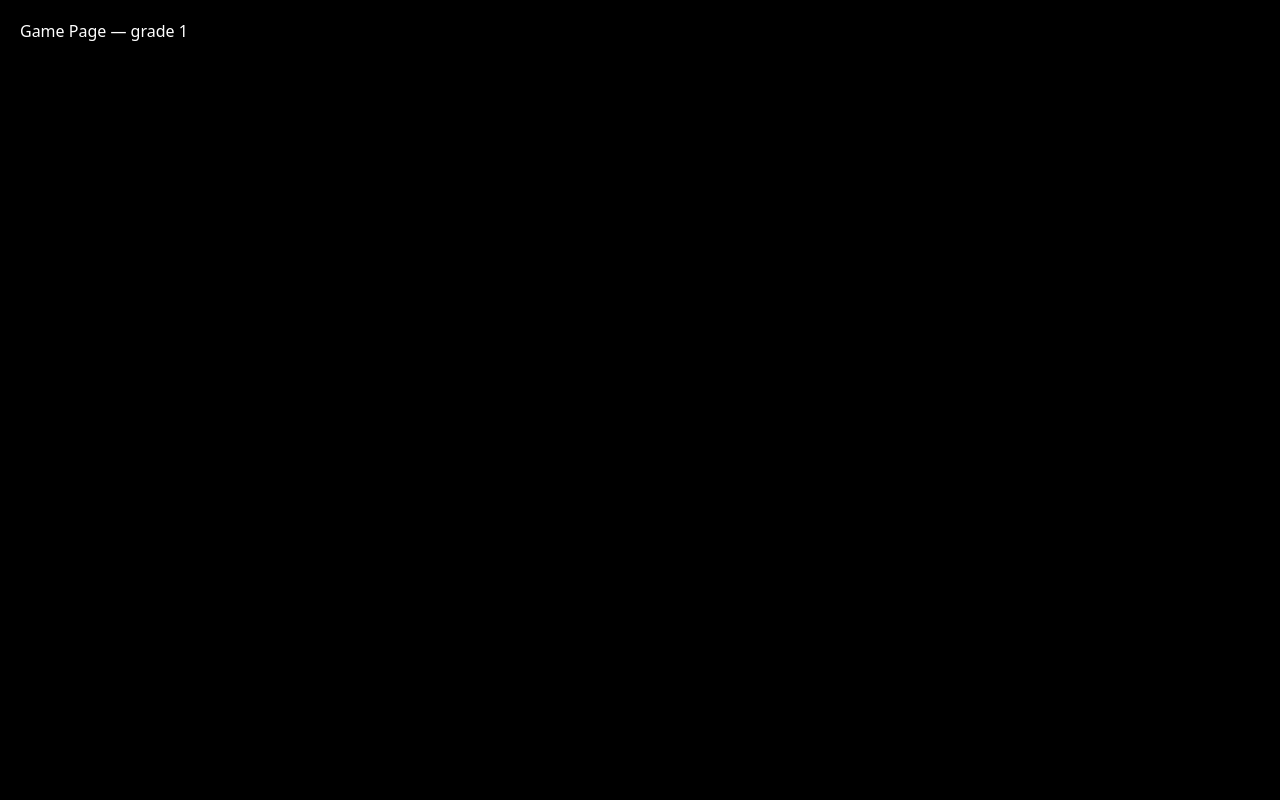
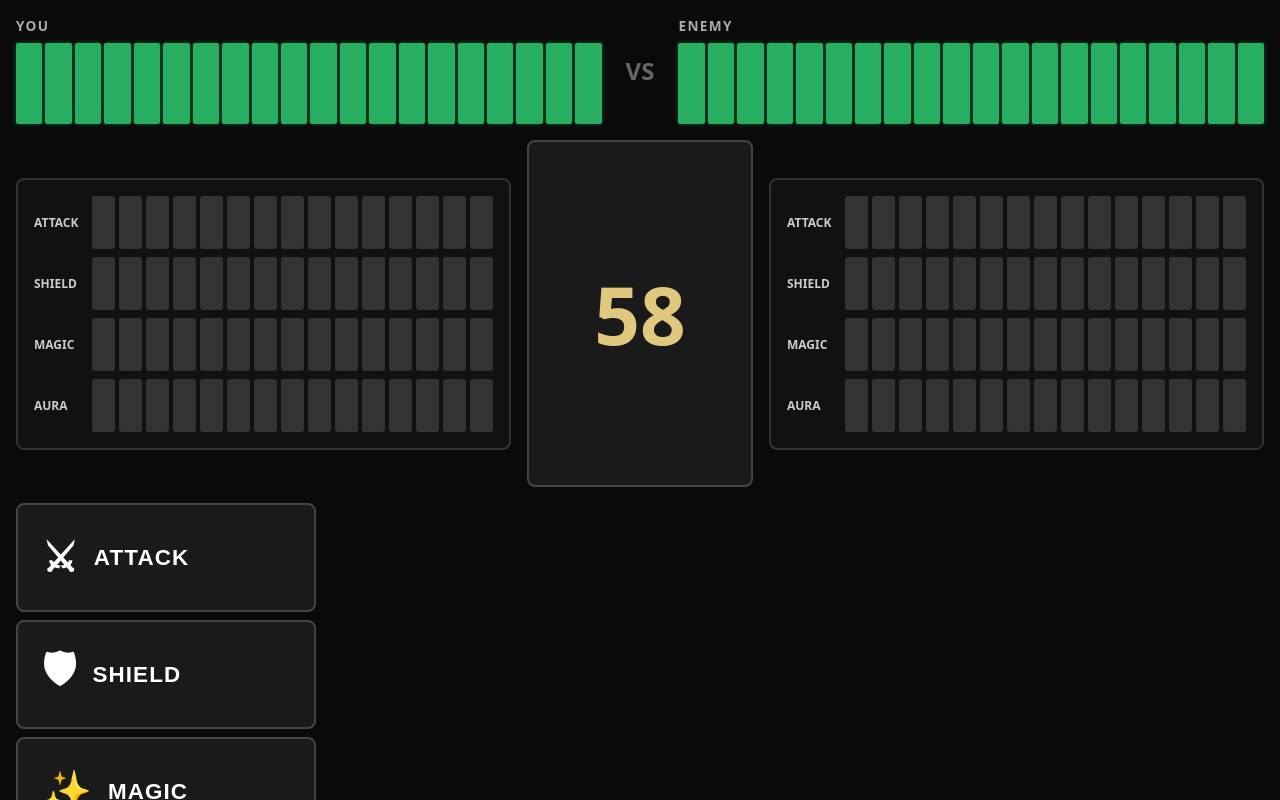
Before and after one commit to leokavanagh-bit/math-or-die, a React (Vite) app: page / in a window 1280 px wide. Both pictures are taken after a click on the button "FIGHT!". Built offline with nearby package versions, Linux system fonts and the light colour scheme.

Commit message:
feat: assemble GamePage — all components wired to hooks
Co-Authored-By: Claude Sonnet 4.6 <noreply@anthropic.com>

```diff
--- a/src/components/GamePage.jsx
+++ b/src/components/GamePage.jsx
@@ -1,3 +1,222 @@
-export default function GamePage({ grade }) {
-  return <div style={{ color: 'white', padding: 20 }}>Game Page — grade {grade}</div>
+import { useCallback, useState } from 'react'
+import useGameState from '../hooks/useGameState'
+import useEnemyAI from '../hooks/useEnemyAI'
+import useMathEngine from '../hooks/useMathEngine'
+import StatBar from './StatBar'
+import HealthBar from './HealthBar'
+import Timer from './Timer'
+import ActionButton from './ActionButton'
+import MathProblem from './MathProblem'
+import NumPad from './NumPad'
+import PotionPanel from './PotionPanel'
+import styles from './GamePage.module.css'
+
+const ACTION_CONFIG = [
+  { type: 'attack', label: 'Attack', icon: '⚔', color: '#e74c3c', operation: 'addition' },
+  { type: 'shield', label: 'Shield', icon: '🛡', color: '#3498db', operation: 'subtraction' },
+  { type: 'magic', label: 'Magic', icon: '✨', color: '#9b59b6', operation: 'multiplication' },
+  { type: 'aura', label: 'Aura', icon: '🌟', color: '#f39c12', operation: 'division' },
+]
+
+const STAT_COLORS = { attack: '#e74c3c', shield: '#3498db', magic: '#9b59b6', aura: '#f39c12' }
+
+export default function GamePage({ grade = 1 }) {
+  const game = useGameState(grade)
+  const math = useMathEngine(grade)
+  const [isShaking, setIsShaking] = useState(false)
+  const [isCorrect, setIsCorrect] = useState(false)
+
+  useEnemyAI({
+    phase: game.phase,
+    enemy: game.enemy,
+    incrementEnemyStat: game.incrementEnemyStat,
+  })
+
+  const handleActionButton = useCallback((action) => {
+    if (game.phase !== 'setup') return
+    const question = math.generate(action.operation)
+    game.setActiveQuestion(question)
+    game.setActiveStatType(action.type)
+    game.setActiveIsPotion(false)
+    game.setUserInput('')
+  }, [game, math])
+
+  const handlePotionUse = useCallback((potionType) => {
+    if (game.phase !== 'setup') return
+    // Stat potions use their paired operation. Slow and Heal use addition (spec: "any simple problem").
+    const potionOpMap = { attack: 'addition', shield: 'subtraction', magic: 'multiplication', aura: 'division', slow: 'addition', heal: 'addition' }
+    const question = math.generate(potionOpMap[potionType])
+    game.setActiveQuestion(question)
+    game.setActiveStatType(potionType)
+    game.setActiveIsPotion(true)
+    game.setUserInput('')
+  }, [game, math])
+
+  const handleDigit = useCallback((digit) => {
+    game.setUserInput(prev => (prev + digit).slice(0, 4))
+  }, [game])
+
+  const handleBackspace = useCallback(() => {
+    game.setUserInput(prev => prev.slice(0, -1))
+  }, [game])
+
+  const handleConfirm = useCallback(() => {
+    if (!game.activeQuestion || !game.userInput) return
+    const isRight = parseInt(game.userInput) === game.activeQuestion.answer
+
+    if (isRight) {
+      setIsCorrect(true)
+      setTimeout(() => setIsCorrect(false), 300)
+
+      if (game.activeIsPotion) {
+        const pt = game.activeStatType
+        game.consumePotion(pt)
+        if (pt === 'slow') game.applySlowPotion()
+        else if (pt === 'heal') game.applyHealPotion()
+        else game.incrementPlayerStat(pt, 3)
+      } else {
+        game.incrementPlayerStat(game.activeStatType, 1)
+      }
+
+      // Auto-generate next question for same stat (if not potion)
+      if (!game.activeIsPotion) {
+        const action = ACTION_CONFIG.find(a => a.type === game.activeStatType)
+        if (action) {
+          const next = math.generate(action.operation)
+          game.setActiveQuestion(next)
+        }
+      } else {
+        game.setActiveQuestion(null)
+        game.setActiveStatType(null)
+        game.setActiveIsPotion(false)
+      }
+      game.setUserInput('')
+    } else {
+      setIsShaking(true)
+      setTimeout(() => setIsShaking(false), 350)
+      game.setUserInput('')
+    }
+  }, [game, math])
+
+  const handleTimerTick = useCallback(() => {
+    game.setTimeRemaining(t => t - 1)
+  }, [game])
+
+  const handleTimerExpire = useCallback(() => {
+    game.setPhase('combat')
+    game.resolveCombat()
+    // Wait for resolveCombat's async state updates (setTimeout 0 inside) + animation time.
+    // Check phase via setPhase callback to avoid stale closure — resolveCombat sets
+    // 'gameOver' or 'roundEnd' inside its own setTimeout(0), so by 2500ms it is settled.
+    setTimeout(() => {
+      game.setPhase(currentPhase => {
+        if (currentPhase === 'roundEnd') {
+          game.startNextRound()
+        }
+        return currentPhase
+      })
+    }, 2500)
+  }, [game])
+
+  if (game.phase === 'gameOver') {
+    const won = game.enemy.health <= 0
+    return (
+      <div className={styles.gameOver}>
+        <h1>{won ? '🏆 VICTORY!' : '💀 DEFEATED'}</h1>
+        <p>{won ? `You defeated the enemy in ${game.round} rounds!` : 'The enemy was too strong...'}</p>
+      </div>
+    )
+  }
+
+  return (
+    <div className={styles.page}>
+      {/* Characters + Health */}
+      <div className={styles.topRow}>
+        <div className={styles.combatant}>
+          <div className={styles.charLabel}>YOU</div>
+          <HealthBar value={game.player.health} />
+        </div>
+        <div className={styles.vsLabel}>VS</div>
+        <div className={styles.combatant}>
+          <div className={styles.charLabel}>
+            ENEMY {game.enemy.slowedUntil && Date.now() < game.enemy.slowedUntil ? '🐢' : ''}
+          </div>
+          <HealthBar value={game.enemy.health} flipped />
+        </div>
+      </div>
+
+      {/* Stats + Timer */}
+      <div className={styles.statsRow}>
+        <div className={styles.statPanel}>
+          {ACTION_CONFIG.map(a => (
+            <StatBar key={a.type} value={game.player[a.type]} color={STAT_COLORS[a.type]} label={a.label} />
+          ))}
+        </div>
+        <Timer
+          timeRemaining={game.timeRemaining}
+          phase={game.phase}
+          onTick={handleTimerTick}
+          onExpire={handleTimerExpire}
+        />
+        <div className={styles.statPanel}>
+          {ACTION_CONFIG.map(a => (
+            <StatBar key={a.type} value={game.enemy[a.type]} color={STAT_COLORS[a.type]} label={a.label} />
+          ))}
+        </div>
+      </div>
+
+      {/* Action buttons + Math problem */}
+      <div className={styles.actionsRow}>
+        <div className={styles.actionButtons}>
+          {ACTION_CONFIG.map(action => (
+            <div key={action.type} className={styles.actionRow}>
+              <ActionButton
+                label={action.label}
+                icon={action.icon}
+                color={action.color}
+                isActive={game.activeStatType === action.type && !game.activeIsPotion}
+                onClick={() => handleActionButton(action)}
+                disabled={game.phase !== 'setup'}
+              />
+              {game.activeStatType === action.type && !game.activeIsPotion && (
+                <MathProblem
+                  question={game.activeQuestion}
+                  userInput={game.userInput}
+                  isShaking={isShaking}
+                  isCorrect={isCorrect}
+                />
+              )}
+            </div>
+          ))}
+        </div>
+      </div>
+
+      {/* Potions + NumPad */}
+      <div className={styles.bottomRow}>
+        <PotionPanel
+          potions={game.player.potions}
+          onUse={handlePotionUse}
+          disabled={game.phase !== 'setup'}
+        />
+        <NumPad
+          onDigit={handleDigit}
+          onBackspace={handleBackspace}
+          onConfirm={handleConfirm}
+          disabled={!game.activeQuestion || game.phase !== 'setup'}
+        />
+      </div>
+
+      {/* Active potion math problem overlay */}
+      {game.activeIsPotion && game.activeQuestion && (
+        <div className={styles.potionProblem}>
+          <MathProblem
+            question={game.activeQuestion}
+            userInput={game.userInput}
+            isShaking={isShaking}
+            isCorrect={isCorrect}
+          />
+        </div>
+      )}
+    </div>
+  )
 }
--- /dev/null
+++ b/src/components/GamePage.module.css
@@ -0,0 +1,107 @@
+.page {
+  display: flex;
+  flex-direction: column;
+  width: 100vw;
+  height: 100vh;
+  background: #0a0a0a;
+  color: #fff;
+  padding: 16px;
+  gap: 16px;
+  overflow: hidden;
+}
+
+.topRow {
+  display: flex;
+  align-items: center;
+  gap: 16px;
+}
+
+.combatant {
+  flex: 1;
+  display: flex;
+  flex-direction: column;
+  gap: 8px;
+}
+
+.charLabel {
+  font-size: 0.85rem;
+  font-weight: 700;
+  text-transform: uppercase;
+  letter-spacing: 0.1em;
+  color: #aaa;
+}
+
+.vsLabel {
+  font-size: 1.5rem;
+  font-weight: 900;
+  color: #666;
+  padding: 0 8px;
+}
+
+.statsRow {
+  display: flex;
+  align-items: center;
+  gap: 16px;
+}
+
+.statPanel {
+  flex: 1;
+  display: flex;
+  flex-direction: column;
+  gap: 8px;
+  background: #111;
+  border: 2px solid #333;
+  border-radius: 8px;
+  padding: 16px;
+}
+
+.actionsRow {
+  flex: 1;
+}
+
+.actionButtons {
+  display: flex;
+  flex-direction: column;
+  gap: 8px;
+}
+
+.actionRow {
+  display: flex;
+  align-items: center;
+  gap: 8px;
+}
+
+.bottomRow {
+  display: flex;
+  gap: 16px;
+}
+
+.potionProblem {
+  position: fixed;
+  bottom: 120px;
+  left: 50%;
+  transform: translateX(-50%);
+  z-index: 10;
+  width: 600px;
+}
+
+.gameOver {
+  display: flex;
+  flex-direction: column;
+  align-items: center;
+  justify-content: center;
+  height: 100vh;
+  background: #0a0a0a;
+  color: #fff;
+  text-align: center;
+  gap: 16px;
+}
+
+.gameOver h1 {
+  font-size: 4rem;
+}
+
+.gameOver p {
+  font-size: 1.5rem;
+  color: #aaa;
+}
```
